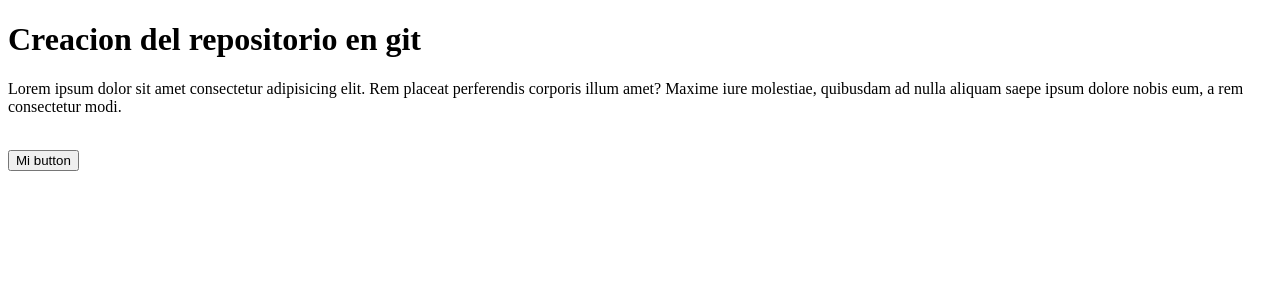
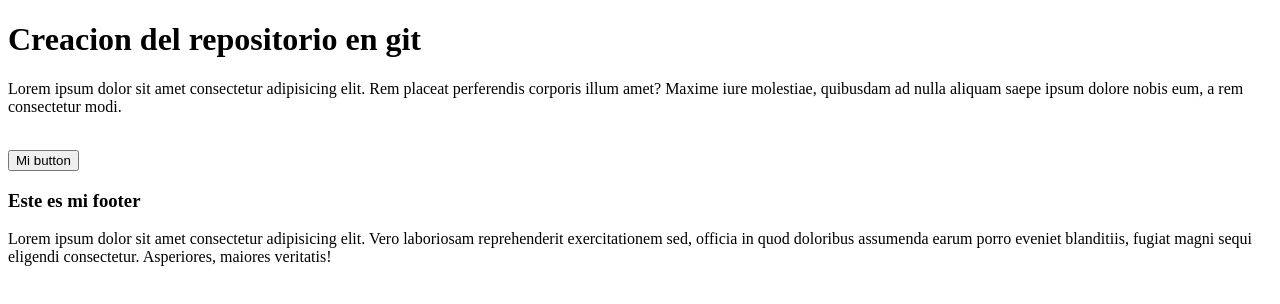
Before and after one commit to Tickets-Manta/EduSue-Proyecto-Prueba-Git, a plain HTML site: page index.html in a window 1280 px wide. Drawn offline with Linux system fonts and the light colour scheme.

Commit message:
Fin de la v1.0.0

```diff
--- a/index.html
+++ b/index.html
@@ -9,9 +9,15 @@
     <header>
         <h1>Creacion del repositorio en git</h1>
     </header>
-    <p>Lorem ipsum dolor sit amet consectetur adipisicing elit. Rem placeat perferendis corporis illum amet? Maxime iure molestiae, quibusdam ad nulla aliquam saepe ipsum dolore nobis eum, a rem consectetur modi.</p>
-    <br>
-    <button>Mi button</button>
+    <main>
+        <p>Lorem ipsum dolor sit amet consectetur adipisicing elit. Rem placeat perferendis corporis illum amet? Maxime iure molestiae, quibusdam ad nulla aliquam saepe ipsum dolore nobis eum, a rem consectetur modi.</p>
+        <br>
+        <button>Mi button</button>
+    </main>
+    <footer>
+        <h3>Este es mi footer</h3>
+        Lorem ipsum dolor sit amet consectetur adipisicing elit. Vero laboriosam reprehenderit exercitationem sed, officia in quod doloribus assumenda earum porro eveniet blanditiis, fugiat magni sequi eligendi consectetur. Asperiores, maiores veritatis!
+    </footer>
     <script src="main.js"></script>
 </body>
 </html>
```
